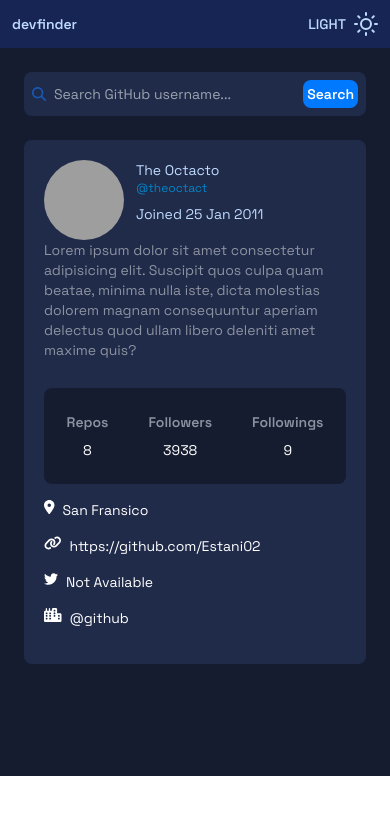
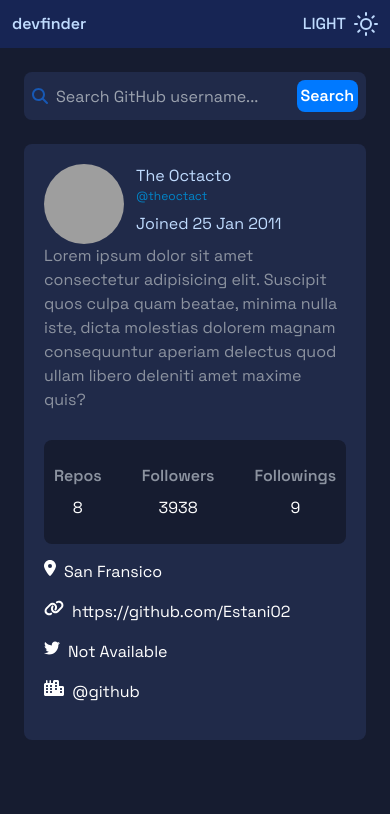
Before and after one commit to Estani02/APP-User-GitHub, a Next.js app: page / in a window 390 px wide. Shown: the top 814 px of the page. Built offline with nearby package versions, Linux system fonts and the light colour scheme; grey boxes are pictures that could not be loaded.

Commit message:
changed bg in body

```diff
--- a/src/app/globals.css
+++ b/src/app/globals.css
@@ -1,3 +1,7 @@
 @tailwind base;
 @tailwind components;
 @tailwind utilities;
+
+body {
+    background-color: #161C30;
+}
--- a/src/app/layout.tsx
+++ b/src/app/layout.tsx
@@ -18,10 +18,8 @@
   return (
     <html lang="en">
       <body className={spaceGrotesk.className}>
-        <div className='bg-[#161C30] text-sm md:text-base'>
-          <NavBar />
-          {children}
-        </div>
+        <NavBar />
+        {children}
       </body>
     </html>
   )
```
